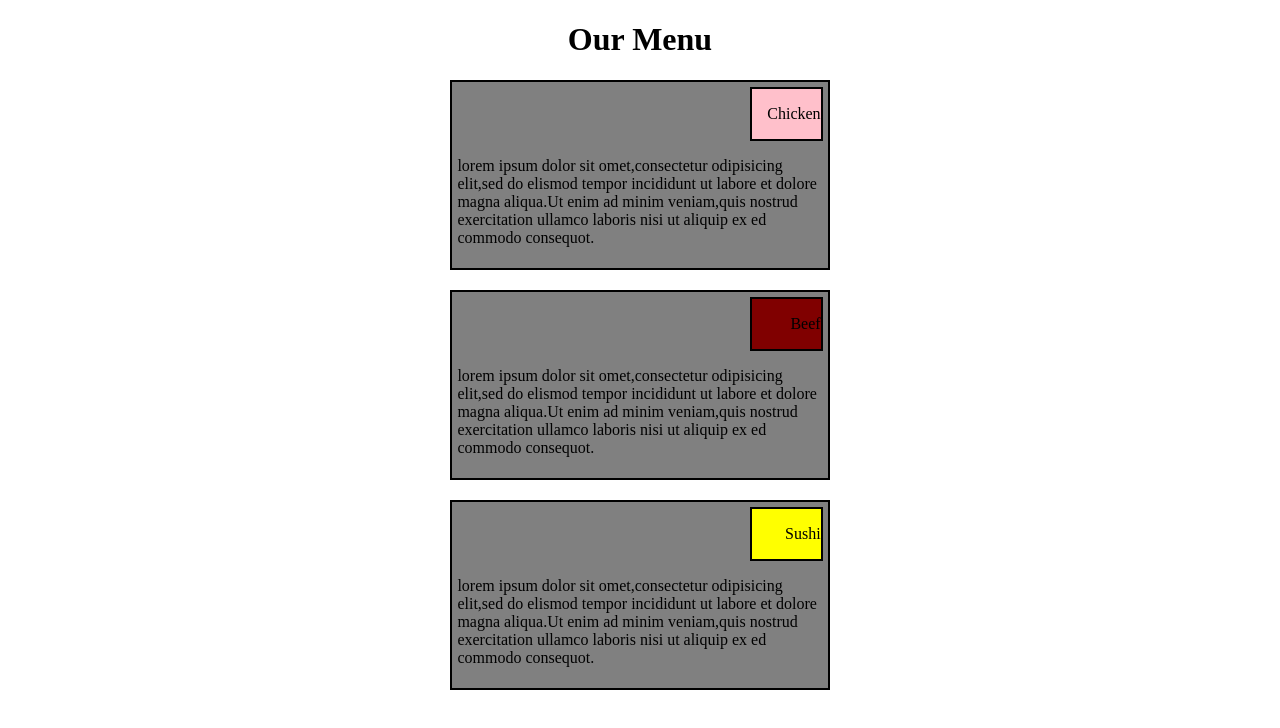
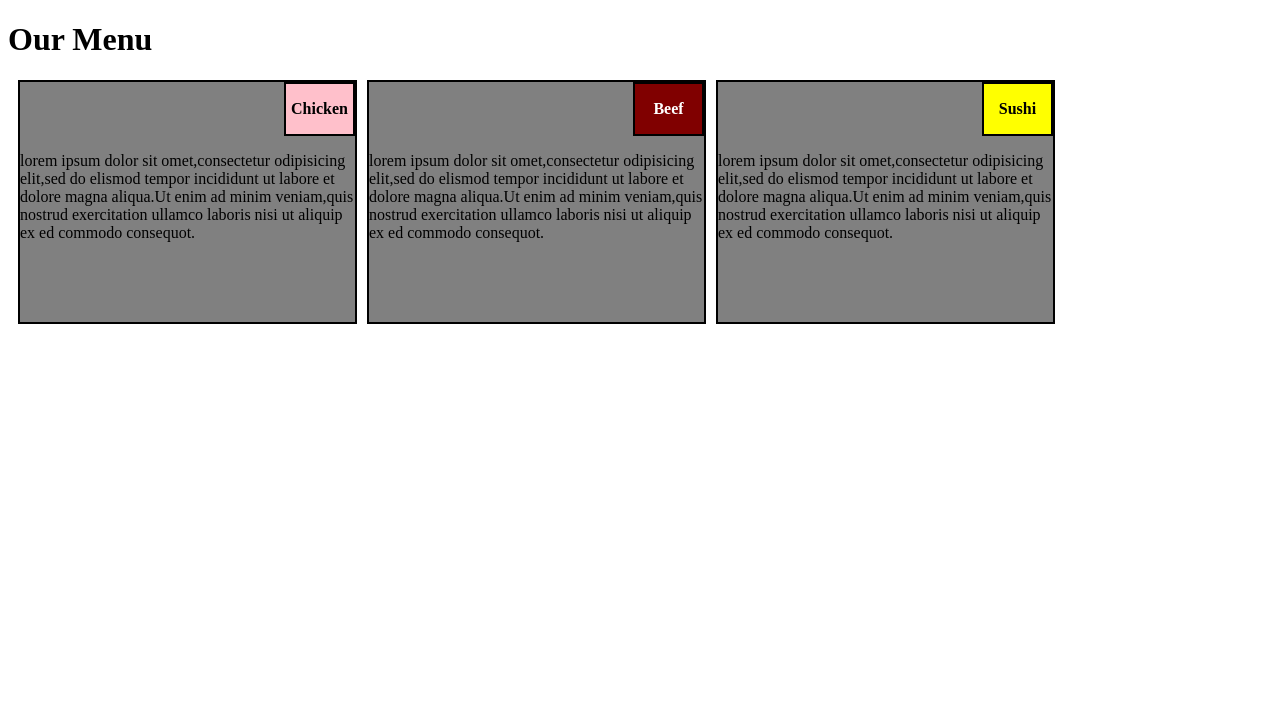
Before and after one commit to Ypoojitha/mod4_solution, a plain HTML site: page index.html in a window 1280 px wide. Drawn offline with Linux system fonts and the light colour scheme.

Commit message:
Update index.html

```diff
--- a/index.html
+++ b/index.html
@@ -1,30 +1,41 @@
 <!DOCTYPE html>
 <html>
 <head>
-	<title>Assignment Page</title>
-	<style>
-*{
-	box-sizing: border-box;
-}
-h1{
-	text-align: center;
+	<title>assignment</title>
+	<style type="text/css">
+.left{
+width:335px;
+height:240px;
+background-color:grey;
+float:left;
+margin-left:10px;
+border: 2px solid black;
+display:block;
 }
 
-div.container {
-	background-color: grey;
-	color:black;
-	margin:20px 0 20px 0;
-	border: 2px solid black;
-	padding:5px;
-	width: 30%;
-	position:relative;
-	margin-left:auto;
-	margin-right: auto;
+
+.middle{
+width:335px;
+height:240px;
+background-color:grey;
+border: 2px solid black;
+float:left;
+margin-left:10px;
 }
+
+.right{
+width:335px;
+height:240px;
+background-color:grey;
+border: 2px solid black;
+float:left;
+margin-left:10px;
+}
+
 .box1{
 background-color: pink;
 color:black;
-text-align: right;
+text-align: center;
 border: 2px solid black;
 width: 20%;
 margin-left: auto;
@@ -32,8 +43,8 @@ margin-left: auto;
 
 .box2{
 background-color: maroon;
-color:black;
-text-align: right;
+color:white;
+text-align: center;
 border: 2px solid black;
 width: 20%;
 margin-left: auto;
@@ -43,19 +54,24 @@ margin-left: auto;
 .box3{
 background-color: yellow;
 color:black;
-text-align: right;
+text-align: center;
 border: 2px solid black;
 width: 20%;
 margin-left: auto;
+white-space:nowrap;
 }
 
 /********** Large devices only **********/
 @media (min-width: 992px) {
-  #p1 {
-    width: 80%;
+  #box1 {
+    width: 30%;
   }
-  #p2 {
-    width: 150px;
+  #box2 {
+    width: 30%;
+    height: 150px;
+  }
+  #box3 {
+    width: 30%;
     height: 150px;
   }
 }
@@ -63,54 +79,58 @@ margin-left: auto;
 
 /********** Medium devices only **********/
 @media (min-width: 768px) and (max-width: 991px) {
-  #p1 {
-    width: 50%;
+  #box1 {
+    width: 30%;
   }
-  #p2 {
-    width: 100px;
+  #box2 {
+    width: 30%;
     height: 100px;
   }
-  body {
-    background-color: blue;
+  #box3 {
+    width: 30%;
+    height: 150px;
   }
+
 }
 
 
 
 /********** Small devices only **********/
 @media (min-width: 767px) {
-  #p1 {
-    width: 50%;
+  #box1 {
+    width: 30%;
   }
-  #p2 {
-    width: 100px;
+  #box2 {
+    width: 30%;
     height: 100px;
+  }
+  #box3 {
+    width: 80%;
+    height: 150px;
   }
 
 }
-
-
-</style>
+	</style>
 </head>
 <body>
 <h1>Our Menu</h1>
-<div class="container">
-<div class="box1" align="right">
-<p>Chicken</p></div>
+<div class="left">
+<div class="box1">
+<p><b>Chicken</b></p></div>
 <p>lorem ipsum dolor sit omet,consectetur odipisicing elit,sed do elismod tempor incididunt ut labore et dolore magna aliqua.Ut enim ad minim veniam,quis nostrud exercitation ullamco laboris nisi ut aliquip ex ed commodo consequot.</p>
 </div>
 
 
-<div class="container">
+<div class="middle">
 <div class="box2">
-<p>Beef</p></div>
+<p><b>Beef</b></p></div>
 <p>lorem ipsum dolor sit omet,consectetur odipisicing elit,sed do elismod tempor incididunt ut labore et dolore magna aliqua.Ut enim ad minim veniam,quis nostrud exercitation ullamco laboris nisi ut aliquip ex ed commodo consequot.</p>
 </div>
 
 
-<div class="container">
+<div class="right">
 <div class="box3">
-<p>Sushi</p></div>
+<p><b>Sushi</b></p></div>
 <p>lorem ipsum dolor sit omet,consectetur odipisicing elit,sed do elismod tempor incididunt ut labore et dolore magna aliqua.Ut enim ad minim veniam,quis nostrud exercitation ullamco laboris nisi ut aliquip ex ed commodo consequot.</p>
 </div>
 </body>
```
